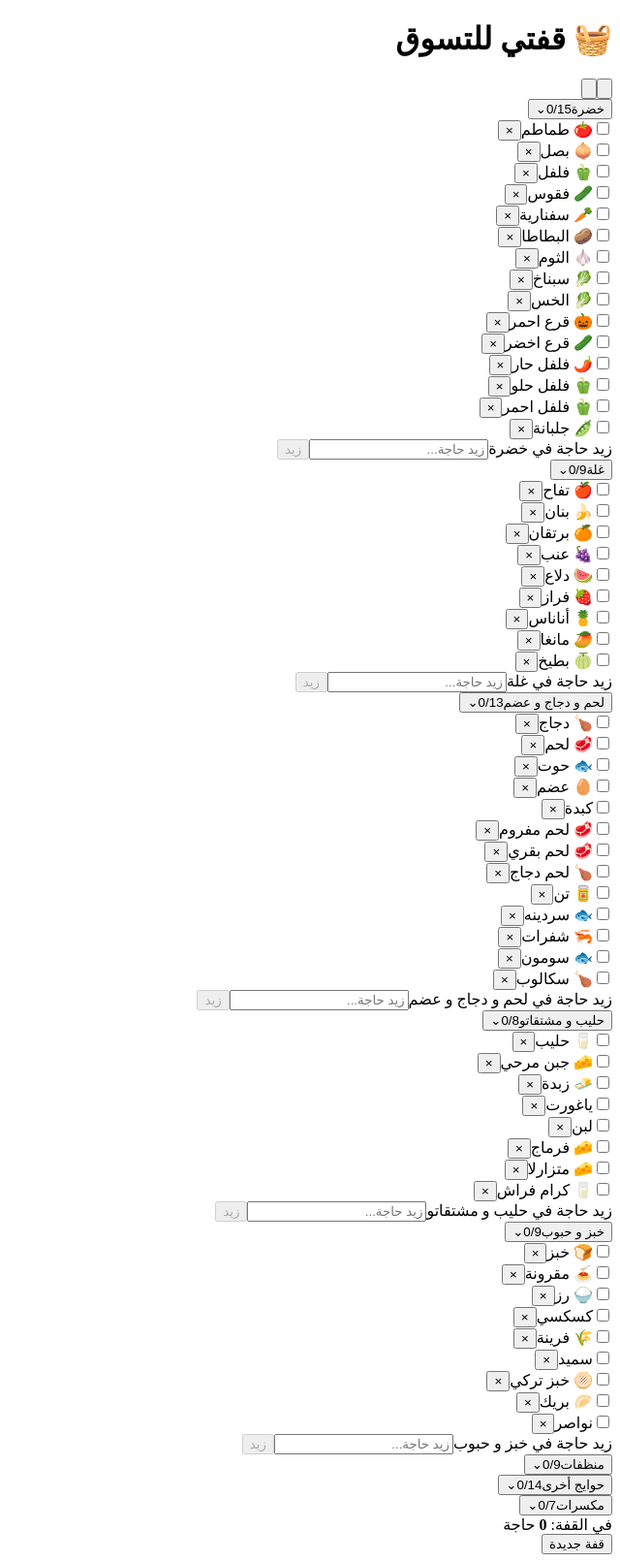
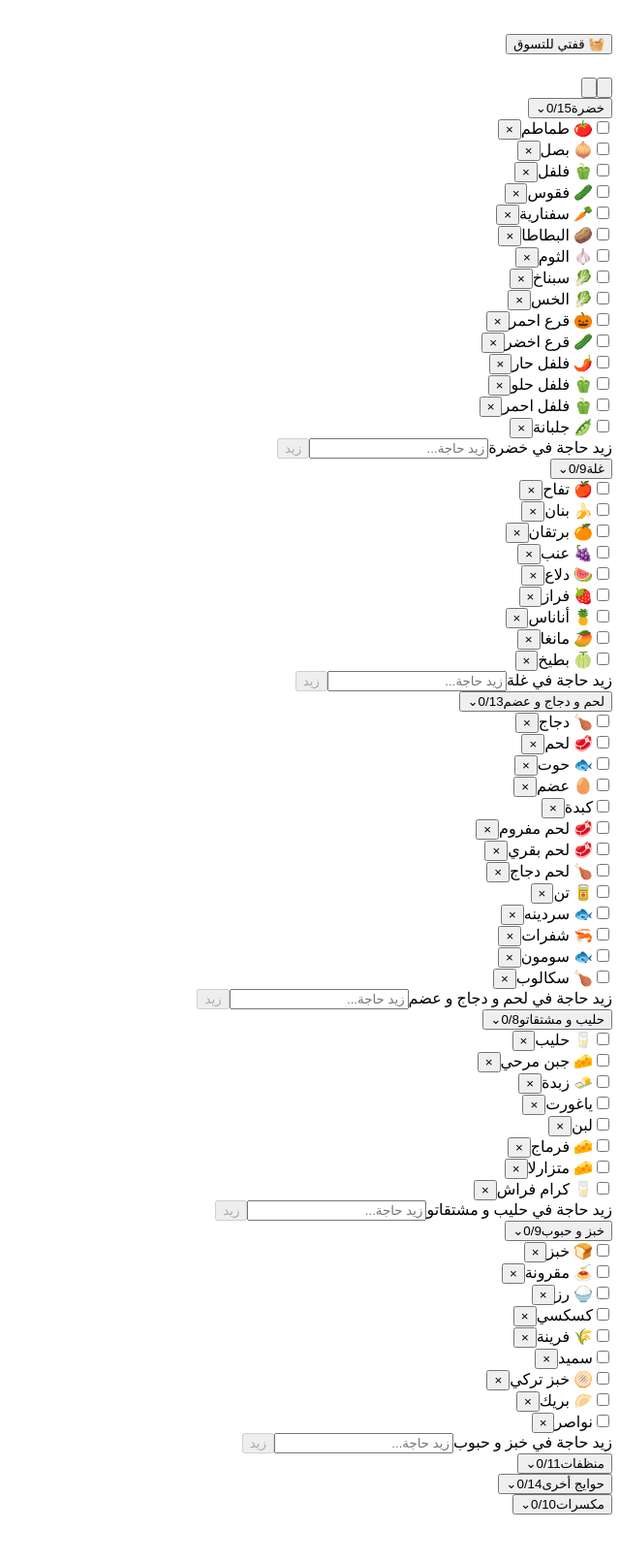
Before and after one commit to brahmiamine/9adhiya, a React (Vite) app: page / in a window 1280 px wide. Shown: the whole page at 97% size, without its empty margins (640-1280 px from the left). After the commit the page ends 1570 px from the top, so only its background shows below. Built offline with nearby package versions, Linux system fonts and the light colour scheme; the HTML template or start-up script is replaced by a standard one.

Commit message:
feat: expand catalog and simplify list UI

```diff
--- a/src/App.jsx
+++ b/src/App.jsx
@@ -131,12 +131,22 @@ export default function App() {
     setSearchQuery('')
   }
 
+  function showList() {
+    setActiveView('list')
+    setSearchOpen(false)
+    setSearchQuery('')
+  }
+
   return (
     <div className="app-shell">
       <header className="app-header">
         <div className="app-header__inner">
           <div className="app-header__row">
-            <h1><span aria-hidden="true">🧺</span> قفتي للتسوق</h1>
+            <h1>
+              <button className="app-title" type="button" onClick={showList} aria-label="ارجع لقائمة الحوايج">
+                <span aria-hidden="true">🧺</span> قفتي للتسوق
+              </button>
+            </h1>
             <div className="header-actions">
               <button className={`header-action${searchOpen ? ' header-action--active' : ''}`} type="button" aria-label={searchOpen ? 'سكر البحث' : 'ابحث في القائمة'} aria-controls="search-panel" aria-expanded={searchOpen} onClick={toggleSearch}>
                 <SearchIcon />
@@ -171,13 +181,6 @@ export default function App() {
       </main>
 
       {status && <div className="status" role="status" aria-live="polite">{status}</div>}
-
-      <footer className="bottom-bar">
-        <div className="bottom-bar__inner">
-          <div>في القفة: <strong>{checkedCount}</strong> حاجة</div>
-          <button type="button" onClick={clearBasket}>قفة جديدة</button>
-        </div>
-      </footer>
     </div>
   )
 }
--- a/src/components/ShoppingItem.jsx
+++ b/src/components/ShoppingItem.jsx
@@ -4,7 +4,7 @@ export default function ShoppingItem({ categoryId, item, inBasket = false, onTog
   const controlId = `item-${categoryId}-${item.id}`
 
   return (
-    <div className={`item${item.checked ? ' item--checked' : ''}`}>
+    <div className="item">
       <input
         className="item__check"
         id={controlId}
--- a/src/data/catalog.js
+++ b/src/data/catalog.js
@@ -21,7 +21,7 @@ export const CATEGORY_DEFINITIONS = [
   },
   {
     id: 'monadhifat', name: 'منظفات', collapsed: true,
-    items: ['صابون يدين', 'معجون الأسنان', 'مناديل صغيرة', 'مناديل كبيرة', 'جافال', 'لسيف الغسالة', 'بارفان الغسالة', 'بارفان الدار', 'بارفان الأرضية'],
+    items: ['صابون يدين', 'معجون الأسنان', 'مناديل صغيرة', 'مناديل كبيرة', 'جافال', 'لسيف الغسالة', 'بارفان الغسالة', 'بارفان الدار', 'بارفان الأرضية', 'لنجات', 'فرشاة أسنان'],
   },
   {
     id: 'okhra', name: 'حوايج أخرى', collapsed: true,
@@ -29,7 +29,7 @@ export const CATEGORY_DEFINITIONS = [
   },
   {
     id: 'moksarat', name: 'مكسرات', collapsed: true,
-    items: ['لوز', 'جوز', 'فستق', 'كاوكاو', 'بندق', 'لوبيا', 'حمص'],
+    items: ['لوز', 'جوز', 'فستق', 'كاوكاو', 'بندق', 'لوبيا', 'حمص', 'قلوب قرع', 'اكاجو', 'سمسم'],
   },
 ]
 
@@ -40,7 +40,7 @@ export const EMOJI_MAP = {
   'عضم': '🥚', 'لحم مفروم': '🥩', 'لحم بقري': '🥩', 'لحم دجاج': '🍗', 'تن': '🥫', 'سردينه': '🐟', 'شفرات': '🦐', 'سومون': '🐟', 'سكالوب': '🍗',
   'حليب': '🥛', 'جبن مرحي': '🧀', 'زبدة': '🧈', 'فرماج': '🧀', 'متزارلا': '🧀', 'كرام فراش': '🥛', 'خبز': '🍞', 'مقرونة': '🍝', 'رز': '🍚',
   'فرينة': '🌾', 'لوبيا': '🫘', 'حمص': '🫘', 'خبز تركي': '🫓', 'بريك': '🥟', 'صابون يدين': '🧼', 'معجون الأسنان': '🪥', 'مناديل صغيرة': '🧻',
-  'مناديل كبيرة': '🧻', 'جافال': '🧴', 'لسيف الغسالة': '🧴', 'بارفان الغسالة': '🌸', 'بارفان الدار': '🌸', 'بارفان الأرضية': '🌸', 'زيت الزيتون': '🫒',
+  'مناديل كبيرة': '🧻', 'جافال': '🧴', 'لسيف الغسالة': '🧴', 'بارفان الغسالة': '🌸', 'بارفان الدار': '🌸', 'بارفان الأرضية': '🌸', 'لنجات': '🧻', 'فرشاة أسنان': '🪥', 'زيت الزيتون': '🫒',
   'ملح': '🧂', 'قهوة': '☕', 'تاي': '🍵', 'هريسة': '🌶️', 'زيتون اكحل': '🫒', 'زيتون اخضر': '🫒', 'عسل': '🍯', 'عصير': '🧃', 'قازوز': '🥤',
-  'حكة هريسة': '🫙', 'حكة طماطم': '🫙', 'شكلاطو': '🍫', 'لوز': '🌰', 'جوز': '🌰', 'فستق': '🥜', 'كاوكاو': '🥜', 'بندق': '🌰',
+  'حكة هريسة': '🫙', 'حكة طماطم': '🫙', 'شكلاطو': '🍫', 'لوز': '🌰', 'جوز': '🌰', 'فستق': '🥜', 'كاوكاو': '🥜', 'بندق': '🌰', 'قلوب قرع': '🎃', 'اكاجو': '🥜', 'سمسم': '🌾',
 }
--- a/src/styles/index.css
+++ b/src/styles/index.css
@@ -35,7 +35,7 @@ button:focus-visible, input:focus-visible { outline: 3px solid var(--focus); out
   width: min(100%, 480px);
   min-height: 100vh;
   margin-inline: auto;
-  padding-bottom: calc(88px + env(safe-area-inset-bottom));
+  padding-bottom: env(safe-area-inset-bottom);
   background:
     radial-gradient(circle at 8% 12%, rgb(217 166 46 / 10%), transparent 28rem),
     radial-gradient(circle at 92% 88%, rgb(15 102 98 / 9%), transparent 30rem),
@@ -45,7 +45,10 @@ button:focus-visible, input:focus-visible { outline: 3px solid var(--focus); out
 .app-header { color: #fffaf0; background: linear-gradient(145deg, var(--teal-950), var(--teal-700)); border-bottom: 5px solid var(--ochre-500); }
 .app-header__inner { width: 100%; padding: max(14px, env(safe-area-inset-top)) max(12px, env(safe-area-inset-right)) 14px max(12px, env(safe-area-inset-left)); }
 .app-header__row { display: flex; min-height: 52px; align-items: center; gap: 12px; }
-.app-header h1 { display: flex; min-width: 0; align-items: center; gap: 8px; margin: 0; color: #f3c451; font-size: 1.125rem; line-height: 1.4; font-weight: 800; text-wrap: balance; }
+.app-header h1 { min-width: 0; margin: 0; font-size: 1.125rem; line-height: 1.4; text-wrap: balance; }
+.app-title { display: flex; min-height: 48px; align-items: center; gap: 8px; border: 0; border-radius: 10px; padding: 6px; color: #f3c451; background: transparent; font-weight: 800; cursor: pointer; }
+.app-title:hover { background: rgb(255 255 255 / 8%); }
+.app-title:active { background: rgb(255 255 255 / 14%); }
 .header-actions { display: flex; flex: none; gap: 6px; margin-inline-start: auto; }
 .header-action { position: relative; display: inline-flex; width: 48px; height: 48px; align-items: center; justify-content: center; border: 1px solid rgb(255 255 255 / 28%); border-radius: 12px; padding: 0; color: #fffaf0; background: rgb(255 255 255 / 8%); cursor: pointer; transition: color 180ms ease-out, background-color 180ms ease-out, border-color 180ms ease-out; }
 .header-action:hover { background: rgb(255 255 255 / 14%); }
@@ -79,7 +82,6 @@ button:focus-visible, input:focus-visible { outline: 3px solid var(--focus); out
 .item:last-child { border-bottom: 0; }
 .item__check { width: 26px; height: 26px; flex: none; margin: 0; accent-color: var(--teal-700); cursor: pointer; }
 .item__name { flex: 1; min-width: 0; padding-block: 4px; cursor: pointer; overflow-wrap: anywhere; }
-.item--checked .item__name { color: var(--ink-600); text-decoration: line-through; text-decoration-thickness: 1px; }
 .item__delete { width: 44px; height: 44px; flex: none; border: 0; border-radius: 8px; color: var(--paprika-600); background: transparent; font-size: 1.3rem; cursor: pointer; }
 .item__delete:hover { background: #faece8; }
 
@@ -108,13 +110,7 @@ button:focus-visible, input:focus-visible { outline: 3px solid var(--focus); out
 .empty-state__icon { display: block; margin-bottom: 8px; color: var(--teal-700); font-size: 2.5rem; }
 .empty-state h2 { margin: 0 0 4px; color: var(--ink-900); font-size: 1.075rem; }
 .empty-state p { margin: 0; }
-.status { position: fixed; z-index: 30; inset-inline-start: 50%; bottom: calc(80px + env(safe-area-inset-bottom)); width: min(calc(100% - 32px), 448px); translate: 50% 0; border-radius: 10px; padding: 10px 14px; color: #fffaf0; background: #153f3d; box-shadow: 0 4px 8px rgb(11 54 52 / 20%); text-align: center; font-size: 0.875rem; font-weight: 700; }
-
-.bottom-bar { position: fixed; z-index: 20; inset-inline: 0; bottom: 0; width: min(100%, 480px); margin-inline: auto; color: #fffaf0; background: var(--teal-950); box-shadow: inset 0 4px 0 var(--ochre-500); }
-.bottom-bar__inner { display: flex; width: 100%; min-height: 68px; align-items: center; justify-content: space-between; gap: 12px; padding: 10px max(12px, env(safe-area-inset-right)) max(10px, env(safe-area-inset-bottom)) max(12px, env(safe-area-inset-left)); font-size: 0.875rem; font-weight: 700; }
-.bottom-bar strong { color: #f3c451; }
-.bottom-bar button { min-height: 44px; border: 1px solid rgb(255 255 255 / 45%); border-radius: 10px; padding: 8px 14px; color: #fffaf0; background: transparent; font-weight: 800; cursor: pointer; }
-.bottom-bar button:hover { background: rgb(255 255 255 / 10%); }
+.status { position: fixed; z-index: 30; inset-inline-start: 50%; bottom: max(18px, env(safe-area-inset-bottom)); width: min(calc(100% - 32px), 448px); translate: 50% 0; border-radius: 10px; padding: 10px 14px; color: #fffaf0; background: #153f3d; box-shadow: 0 4px 8px rgb(11 54 52 / 20%); text-align: center; font-size: 0.875rem; font-weight: 700; }
 
 @media (min-width: 421px) {
   .app-header__inner { padding: max(18px, env(safe-area-inset-top)) max(16px, env(safe-area-inset-right)) 16px max(16px, env(safe-area-inset-left)); }
```
Also changed, not shown: src/lib/shoppingList.js, 1 other file (tests, documents, lock files or other folders).
